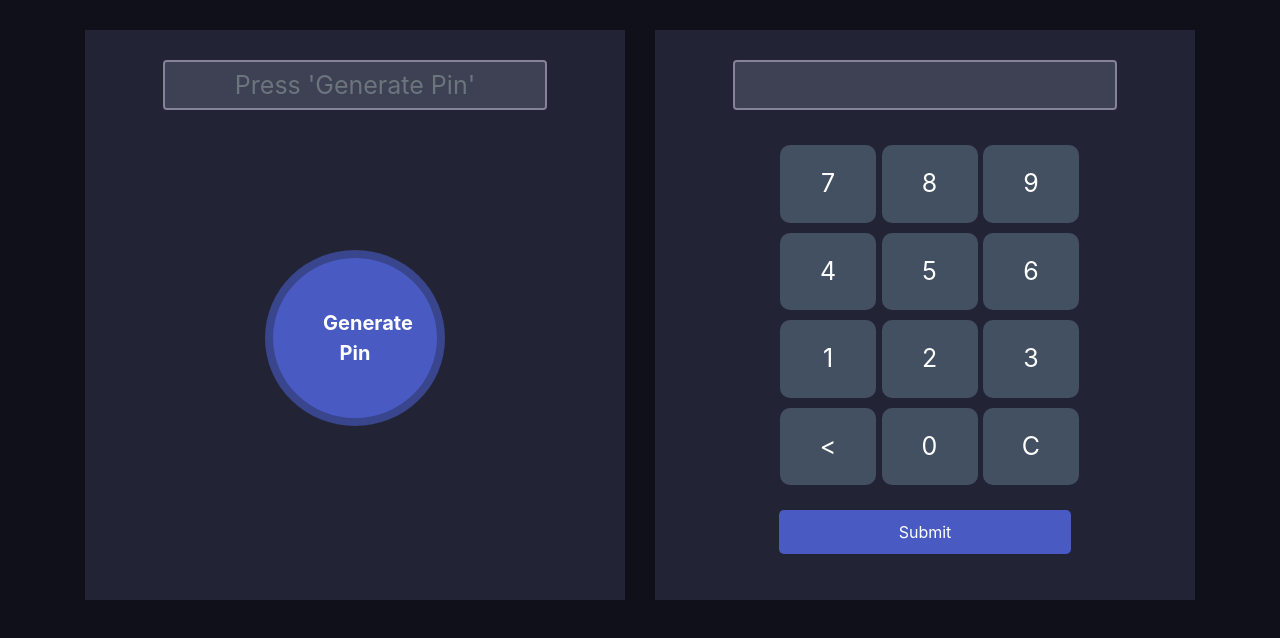
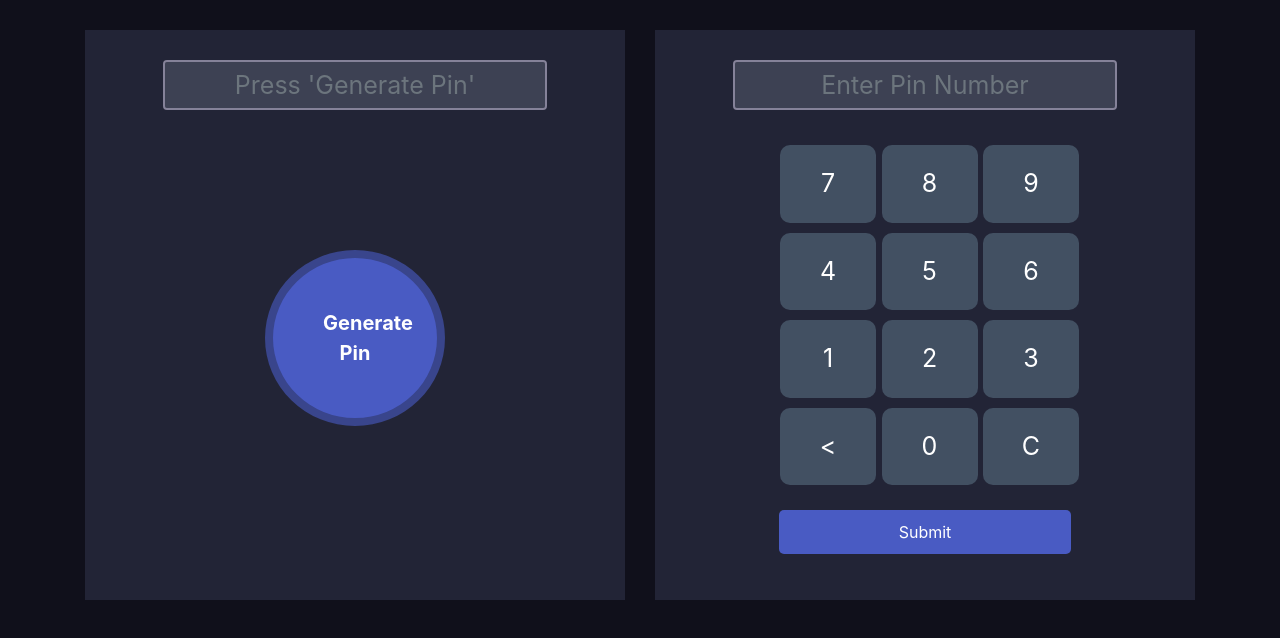
Before and after one commit to RafeeWB/pin-matcher, a plain HTML site: page index.html in a window 1280 px wide. Drawn offline with nearby package versions, Linux system fonts and the light colour scheme.

Commit message:
second change

```diff
--- a/index.html
+++ b/index.html
@@ -18,7 +18,7 @@
             </div>
             <div class="col-md-6">
                 <div class="input-section half-width">
-                    <input class="form-control" id="firstForm" type="text" >
+                    <input class="form-control" id="firstForm" type="text"placeholder ="Enter Pin Number" >
                     <div class="numbers">
                         <div class="calc-body">
                             <div class="calc-button-row">
```
